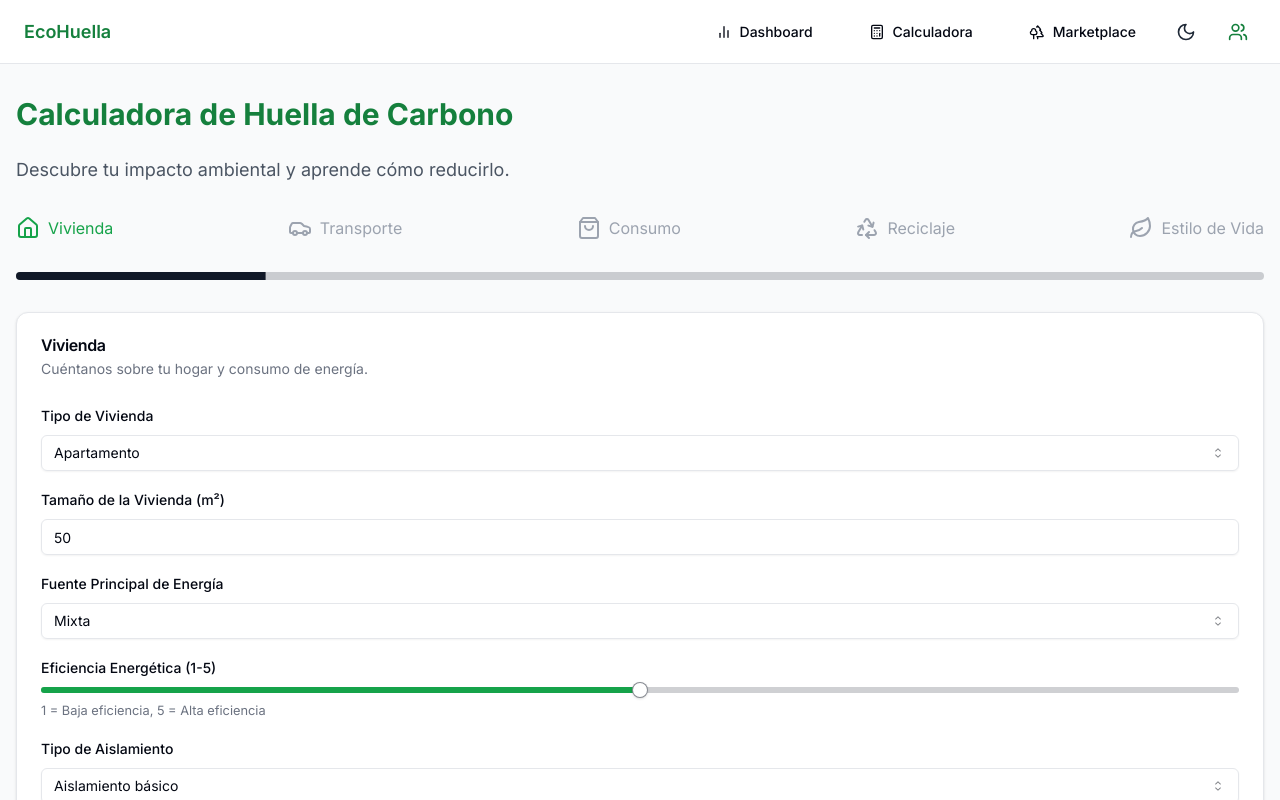
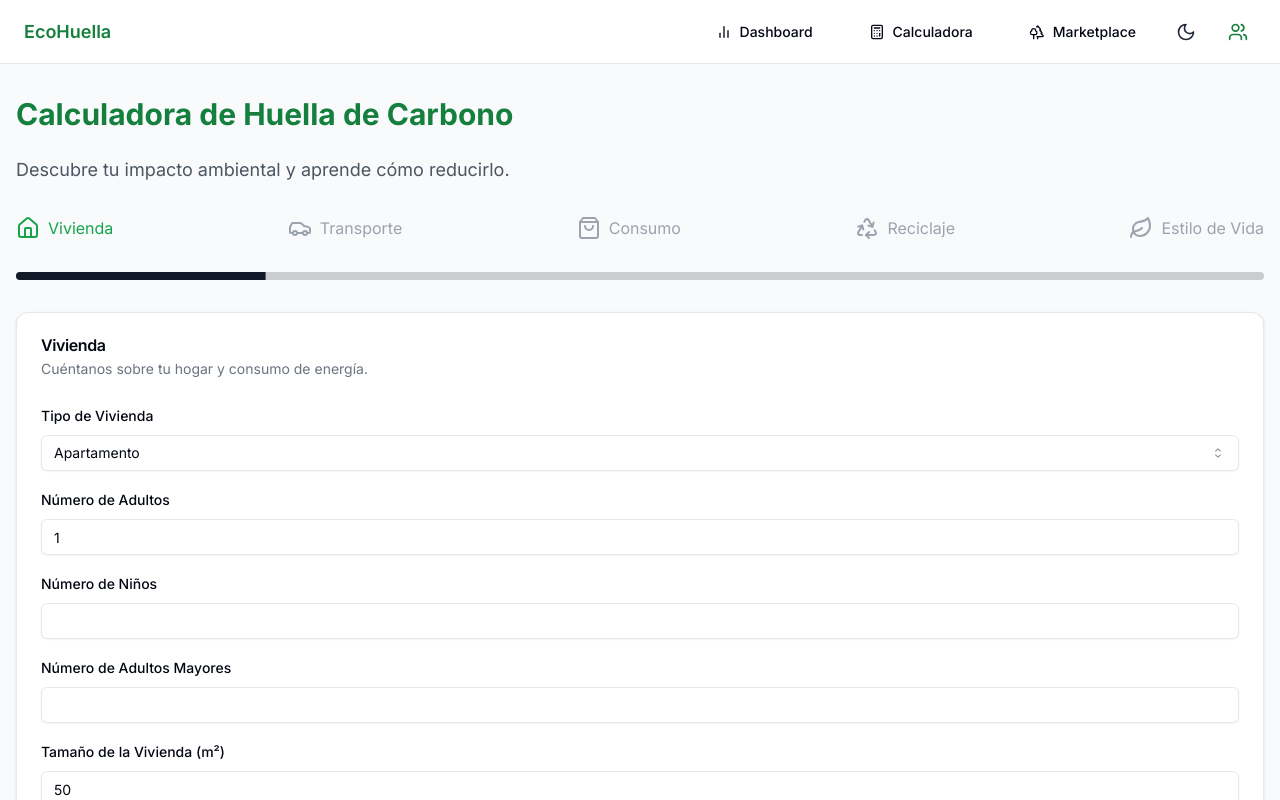
Before and after one commit to GiulianoCharra/emp-tecno-demo, a Next.js app: page /dashboard/calculadora in a window 1280 px wide. Shown: the top 800 px of the page. Built offline with nearby package versions, Linux system fonts and the light colour scheme.

Commit message:
Agregar campos para el número de adultos, niños y adultos mayores en la calculadora de huella de carbono; actualizar el formato de precio en el mercado de créditos de carbono

```diff
--- a/src/app/dashboard/calculadora/page.tsx
+++ b/src/app/dashboard/calculadora/page.tsx
@@ -49,6 +49,9 @@ const formSchema = z.object({
   heatingSystem: z.enum(["electric", "gas", "oil", "heatPump", "other"]),
   coolingSystem: z.enum(["none", "fans", "airConditioning"]),
   waterUsage: z.number().min(0).max(1000),
+  adultsNumber: z.number().min(0).max(20),
+  childrenNumber: z.number().min(0).max(20),
+  elderlyNumber: z.number().min(0).max(20),
 
   // Transportation
   primaryTransport: z.enum(["car", "publicTransport", "bicycle", "walking"]),
@@ -382,6 +385,69 @@ export default function CarbonFootprintCalculator() {
                         </FormItem>
                       )}
                     />
+                    {/* campos para cargar eel numero de habitantes adultos*/}
+                    <FormField
+                      control={form.control}
+                      name="adultsNumber"
+                      render={({ field }) => (
+                        <FormItem>
+                          <FormLabel>Número de Adultos</FormLabel>
+                          <FormControl>
+                            <Input
+                              type="number"
+                              {...field}
+                              onChange={(e) =>
+                                field.onChange(parseInt(e.target.value))
+                              }
+                              value="1"
+                            />
+                          </FormControl>
+                          <FormMessage />
+                        </FormItem>
+                      )}
+                    />
+                    {/* campos para cargar eel numero de habitantes niños*/}
+                    <FormField
+                      control={form.control}
+                      name="childrenNumber"
+                      render={({ field }) => (
+                        <FormItem>
+                          <FormLabel>Número de Niños</FormLabel>
+                          <FormControl>
+                            <Input
+                              type="number"
+                              {...field}
+                              onChange={(e) =>
+                                field.onChange(parseInt(e.target.value))
+                              }
+                            />
+                          </FormControl>
+                          <FormMessage />
+                        </FormItem>
+                      )}
+                    />
+
+                    {/* campos para cargar eel numero de habitantes adultos mayores*/}
+                    <FormField
+                      control={form.control}
+                      name="elderlyNumber"
+                      render={({ field }) => (
+                        <FormItem>
+                          <FormLabel>Número de Adultos Mayores</FormLabel>
+                          <FormControl>
+                            <Input
+                              type="number"
+                              {...field}
+                              onChange={(e) =>
+                                field.onChange(parseInt(e.target.value))
+                              }
+                            />
+                          </FormControl>
+                          <FormMessage />
+                        </FormItem>
+                      )}
+                    />
+
                     <FormField
                       control={form.control}
                       name="houseSize"
--- a/src/app/dashboard/marketplace/page.tsx
+++ b/src/app/dashboard/marketplace/page.tsx
@@ -229,9 +229,10 @@ export default function CarbonCreditMarketplace() {
                   <span>{credit.certification}</span>
                 </div>
                 <div className="flex justify-between">
-                  <span className="font-semibold">Precio por crédito:</span>
+                  <span className="font-semibold">Precio:</span>
                   <span className="text-green-600 font-bold">
-                    ${credit.price}
+                    ${credit.price * 950} / {credit.quantity}{" "}
+                    <span className="text-green-600 font-bold">tCO2</span>
                   </span>
                 </div>
               </div>
```
